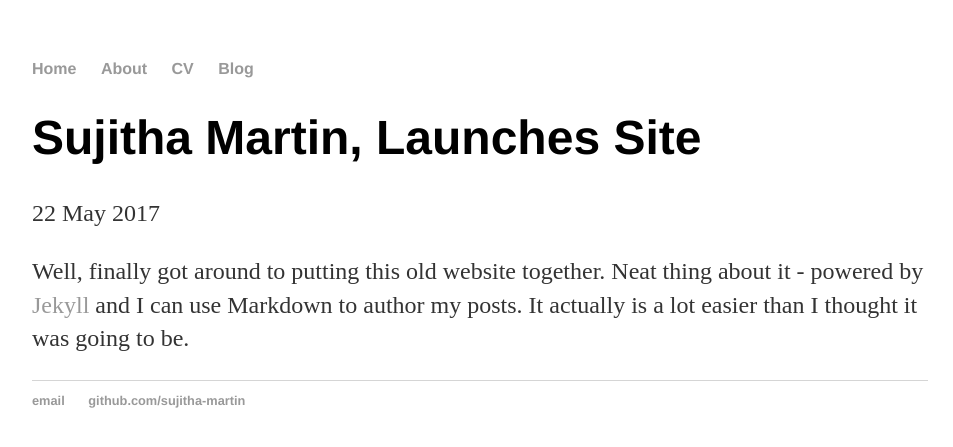
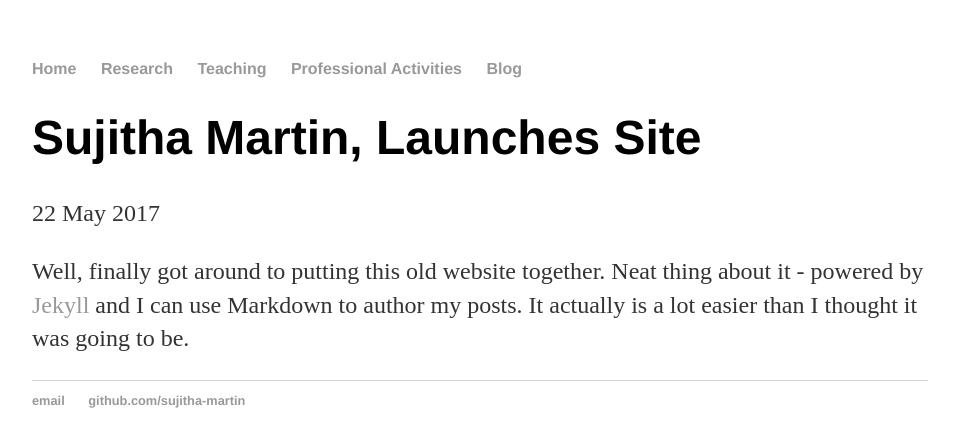
Before and after one commit to sujitha-martin/sujitha-martin.github.io, a Jekyll site: the page built from _posts/2017-05-22-sujitha-martin-site-launched.md, in a window 1280 px wide. Shown: the top 447 px of the page, without its empty margins (160-1113 px from the left). Built offline with Jekyll 4.4.1, drawn with Linux system fonts in a browser that asks for light colours.

Commit message:
Update default.html
From: Home | About | CV | Blog
To: Home | Research | Teaching | Professional Activity | Blog

```diff
--- a/_layouts/default.html
+++ b/_layouts/default.html
@@ -9,8 +9,9 @@
 		<nav>
     		<ul>
         		<li><a href="/">Home</a></li>
-	        	<li><a href="/about">About</a></li>
-        		<li><a href="/cv">CV</a></li>
+	        	<li><a href="/about">Research</a></li>
+        		<li><a href="/cv">Teaching</a></li>
+			<li><a href="/blog">Professional Activities</a></li>
         		<li><a href="/blog">Blog</a></li>
     		</ul>
 		</nav>
```
